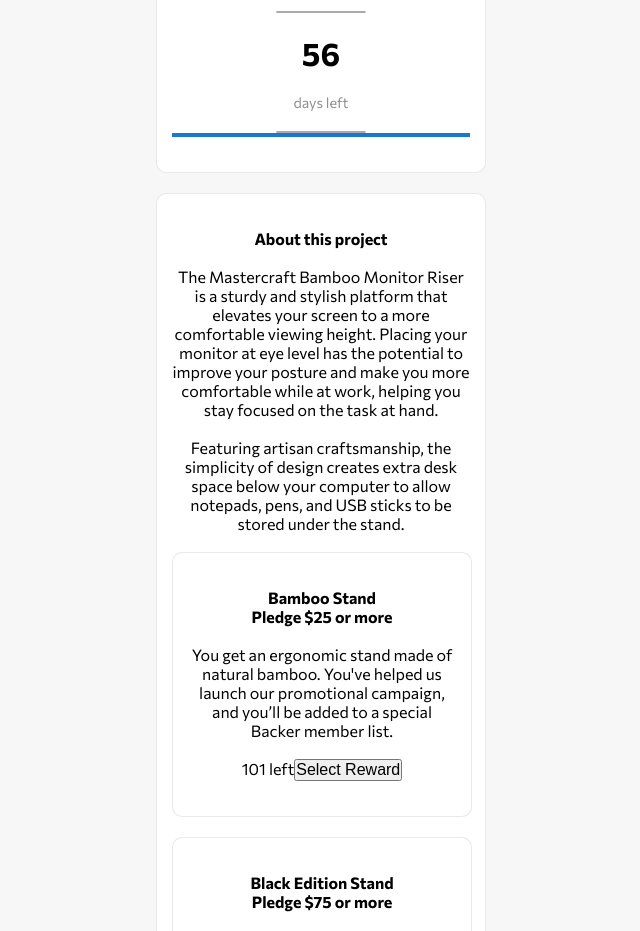
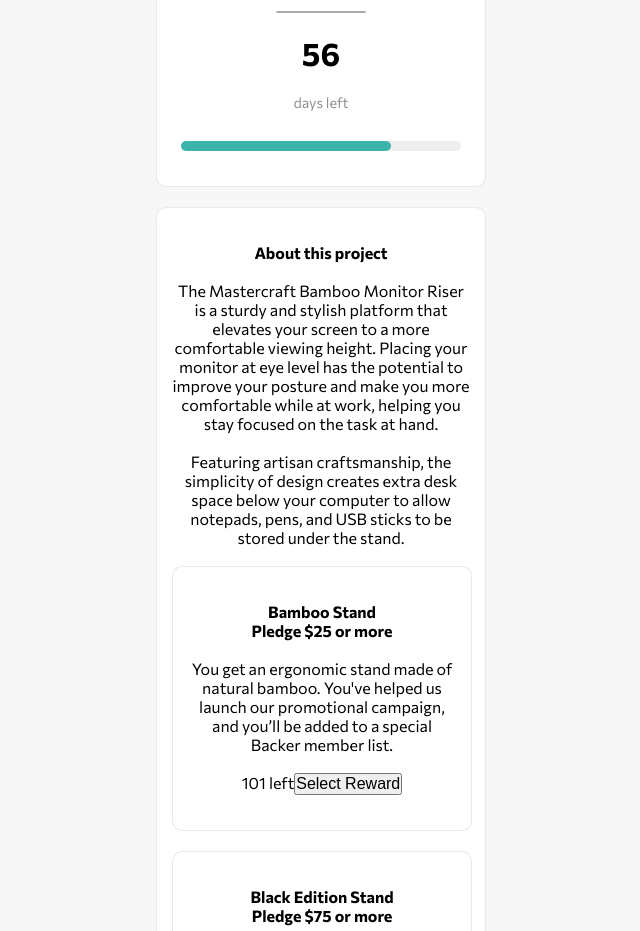
Before and after one commit to Kevin27j/crowdfunding-product-page, a React (Vite) app: page / in a window 1280 px wide. Shown: the part 800-1731 px from the top of the page, without its empty margins (319-959 px from the left). Built offline with nearby package versions, Linux system fonts and the light colour scheme.

Commit message:
added mui custom-styled progress bar

```diff
--- a/src/App.jsx
+++ b/src/App.jsx
@@ -2,6 +2,26 @@
 import MainTopCard from './Components/Body/MainTopCard';
 import StatsMiddleCard from './Components/Body/StatsMiddleCard';
 import AboutBottomCard from './Components/Body/AboutBottomCard';
+import { createTheme, ThemeProvider } from '@mui/material/styles';
+
+const theme = createTheme({
+  palette: {
+    primary: {
+      // Moderate cyan
+      main: 'hsl(176, 50%, 47%)',
+      // Background
+      light: 'hsl(0, 0%, 97%)',
+      // Dark cyan
+      dark: 'hsl(176, 72%, 28%)'
+    },
+    secondary: {
+      // Black
+      main: 'hsl(0, 0%, 0%)',
+      // Dark gray
+      dark: 'hsl(0, 0%, 48%)'
+    }
+  }
+})
 
 function App() {
   const cardOverlap = {
@@ -10,14 +30,14 @@
   };
 
   return (
-    <>
+    <ThemeProvider theme={theme}>
       <Header />
       <div style={cardOverlap}>
         <MainTopCard />
         <StatsMiddleCard />
         <AboutBottomCard />
       </div>
-    </>
+    </ThemeProvider>
   )
 }
 
--- a/src/Components/Body/MainTopCard.jsx
+++ b/src/Components/Body/MainTopCard.jsx
@@ -9,7 +9,7 @@
   };
 
   return (
-    <Card className="top-card">
+    <Card>
       <img src={mastercraftLogo} style={imgStyle} />
       <div style={{ marginTop: '-60px' }}>
         <h1 className="card-title">
--- a/src/Components/Body/StatsMiddleCard.jsx
+++ b/src/Components/Body/StatsMiddleCard.jsx
@@ -1,11 +1,35 @@
 import Card from "../Card"
-import { LinearProgress } from '@mui/material';
+import { Box } from '@mui/material';
+// import { LinearProgress } from '@mui/material';
+import { styled } from '@mui/material/styles';
+// import { useTheme } from '@mui/material/styles';
+import LinearProgress, { linearProgressClasses } from '@mui/material/LinearProgress';
+
+// MUI PROGRESS BAR CUSTOM-STYLED
+const BorderLinearProgress = styled(LinearProgress)(({ theme }) => ({
+    width: '280px',
+    margin: '0 auto',
+    height: 10,
+    borderRadius: 5,
+    [`&.${linearProgressClasses.colorPrimary}`]: {
+        backgroundColor: theme.palette.grey[200],
+        ...theme.applyStyles('dark', {
+            backgroundColor: theme.palette.grey[800],
+        }),
+    },
+    [`& .${linearProgressClasses.bar}`]: {
+        borderRadius: 5,
+        backgroundColor: theme.palette.primary.main,
+        ...theme.applyStyles('dark', {
+            backgroundColor: '#308fe8',
+        }),
+    },
+}));
 
 export default function StatsMiddleCard() {
-
-
+    // const theme = useTheme();
     return (
-        <Card >
+        <Card>
             <div id="stats-card">
 
                 <h1 className="card-title">$89,914</h1>
@@ -18,13 +42,13 @@
 
                 <h1 className="card-title">56</h1>
                 <p className="card-text">days left</p>
-                <hr className="line-break" />
+
+                <Box className="progress-box">
+                    <BorderLinearProgress variant="determinate" value={75} />
+                </Box>
+
             </div>
 
-            {/* Progress Bar for the amount of money backed */}
-
-            {/* <progress value={0.8} /> */}
-            <LinearProgress className="progress-bar" variant="determinate"  />
         </Card>
     )
 }
--- a/src/index.css
+++ b/src/index.css
@@ -101,6 +101,15 @@
   border-radius: 50%;
 }
 
+.main-btn {
+  border-radius: 50px;
+  padding: 0 43px;
+  background-color: hsl(176, 50%, 47%);
+  color: hsl(0, 0%, 97%);
+  font-size: .9rem;
+  font-weight: bold;
+}
+
 /* ------------------- end TOP CARD BUTTONS ------------------- */
 
 /* ------------------- MIDDLE STATS CARD ------------------- */
@@ -116,17 +125,13 @@
   margin: 0 auto;
 }
 
+.progress-box {
+  margin-top: 30px;
+}
+
 /* ------------------- end MIDDLE STATS CARD ------------------- */
 
 
-.main-btn {
-  border-radius: 50px;
-  padding: 0 43px;
-  background-color: hsl(176, 50%, 47%);
-  color: hsl(0, 0%, 97%);
-  font-size: .9rem;
-  font-weight: bold;
-}
 
 
 
```
Also changed, not shown: 1 other file (tests, documents, lock files or other folders).
